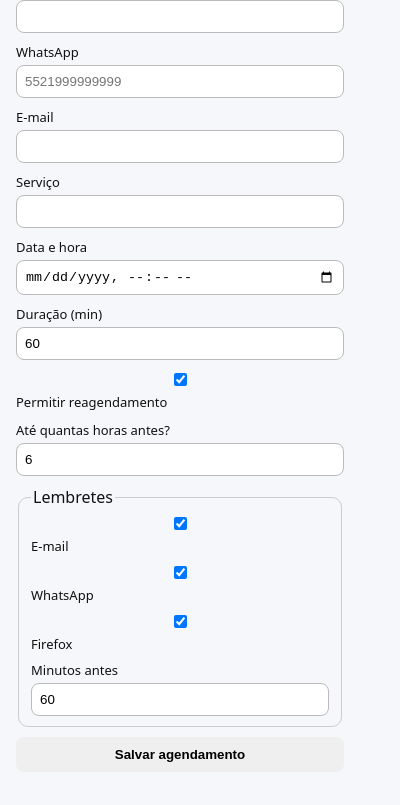
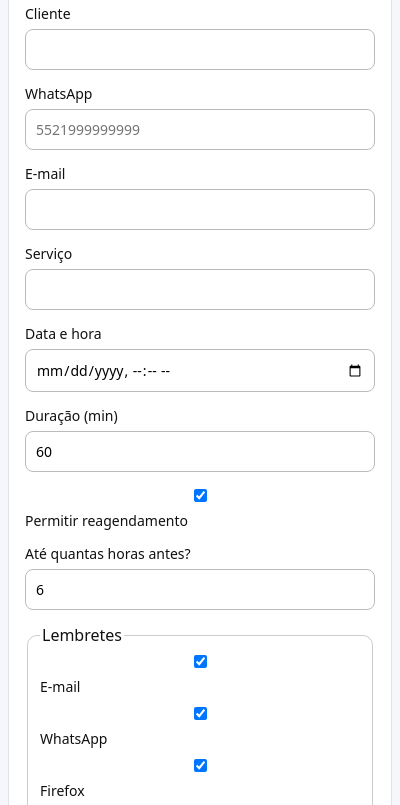
Before and after one commit to brunorafaeliecb-web/brasilguard-v2, a browser extension: page modules/bgd-agenda-firefox/popup.html in a window 400 px wide. Shown: the part 79-884 px from the top of the page. Drawn offline with Linux system fonts and the light colour scheme.

Commit message:
style(agenda): adaptar interface para aba completa

```diff
--- a/modules/bgd-agenda-firefox/popup.css
+++ b/modules/bgd-agenda-firefox/popup.css
@@ -1 +1 @@
-body{font-family:system-ui,sans-serif;margin:0;background:#f5f7fa;color:#111}main{width:360px;padding:16px;box-sizing:border-box}h1{font-size:20px;margin:0 0 14px}h2{font-size:16px}form{display:grid;gap:10px}label{display:grid;gap:4px;font-size:13px}input{padding:8px;border:1px solid #bbb;border-radius:8px}input[type=checkbox]{width:auto}fieldset{border:1px solid #ccc;border-radius:10px;display:grid;gap:8px}button{padding:10px;border:0;border-radius:8px;font-weight:700;cursor:pointer}#status{min-height:20px;font-size:13px}.appointment{background:#fff;border:1px solid #ddd;border-radius:10px;padding:10px;margin:8px 0}.appointment strong{display:block}
+body{font-family:system-ui,sans-serif;margin:0;background:#f5f7fa;color:#111}main{width:min(920px,calc(100% - 32px));margin:24px auto;padding:24px;box-sizing:border-box;background:#fff;border:1px solid #e1e5ea;border-radius:16px}h1{font-size:28px;margin:0 0 20px}h2{font-size:18px}form{display:grid;grid-template-columns:repeat(2,minmax(0,1fr));gap:14px}label{display:grid;gap:6px;font-size:14px}input{padding:10px;border:1px solid #bbb;border-radius:8px;font:inherit}input[type=checkbox]{width:auto}fieldset{border:1px solid #ccc;border-radius:10px;display:grid;gap:8px;grid-column:1/-1}button{padding:12px 16px;border:0;border-radius:8px;font-weight:700;cursor:pointer;grid-column:1/-1}#status{min-height:20px;font-size:13px}.appointment{background:#f8fafc;border:1px solid #ddd;border-radius:10px;padding:12px;margin:8px 0}.appointment strong{display:block}@media(max-width:700px){main{width:calc(100% - 16px);margin:8px auto;padding:16px}form{grid-template-columns:1fr}}
```
